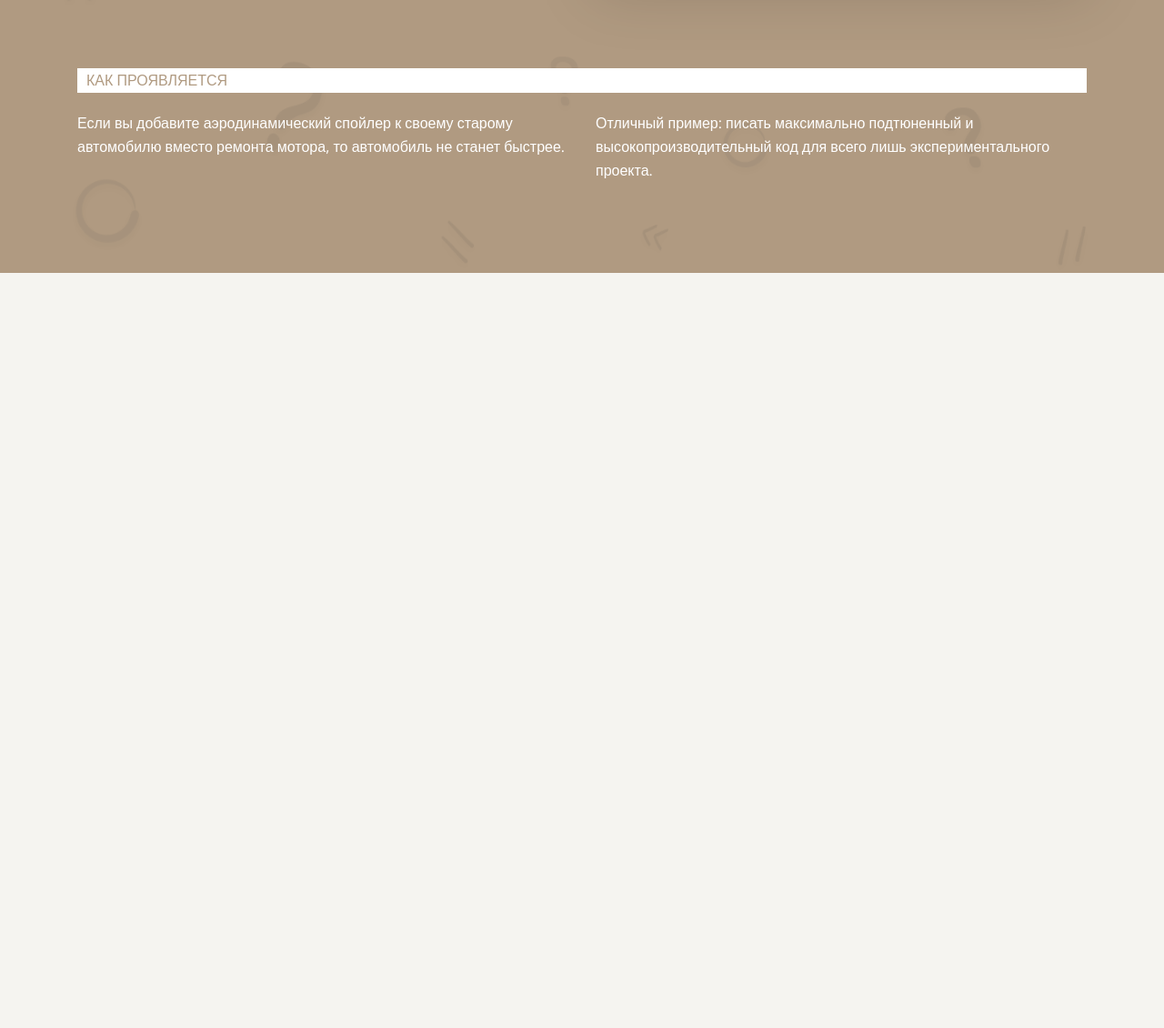
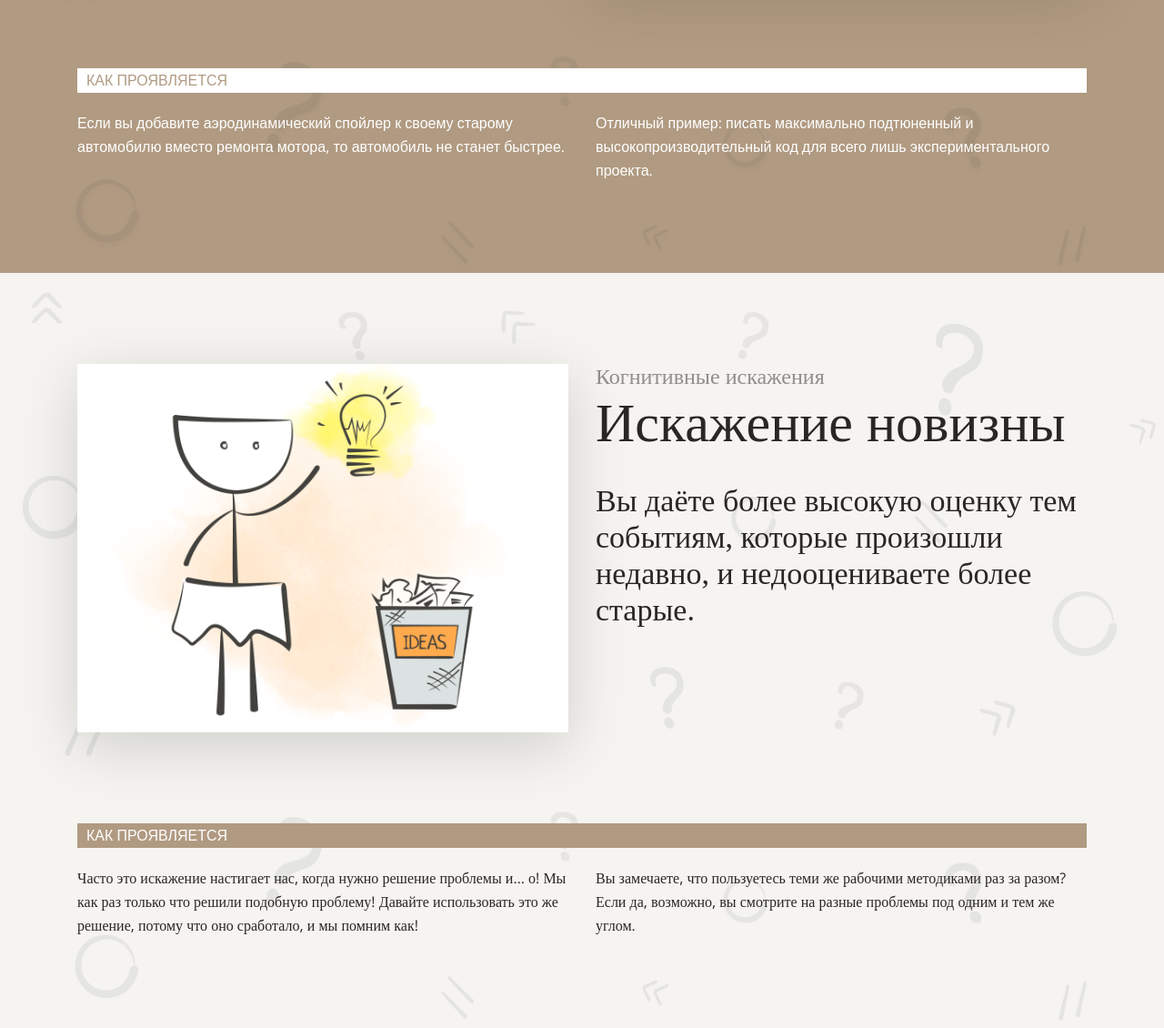
Before and after one commit to Prilea/layout-designer-project-lvl1, a website: page index.html in a window 1280 px wide. Shown: the part 4164-5294 px from the top of the page at 91% size. Before the commit the page ends 4464 px from the top, so only its background shows below. Drawn offline with nearby package versions, Linux system fonts and the light colour scheme; a web font is replaced by a local one.

Commit message:
added distortion-of-novelty block from 8th step

```diff
--- a/css/style.css
+++ b/css/style.css
@@ -335,3 +335,17 @@ z-index: 1;
     line-height: 26px;
     color: #fff;
 }
+#distortion-of-novelty {
+    padding: 100px 0;
+    position: relative;
+}
+.novelty_howAppear {
+    background-color: #B09A81;
+    color: #fff;
+}
+.novelty_text--white {
+    break-inside: avoid;
+    font-family: 'Open Sans';
+    line-height: 26px;
+    color: #2A2626;
+}
--- a/index.html
+++ b/index.html
@@ -113,9 +113,24 @@
                   <p class="optimization_text--brown">Отличный пример: писать максимально подтюненный и высокопроизводительный код для всего лишь экспериментального проекта.</p>
                 </div>
               </div>
-            </div>
+            </div> <!--premature-optimization-->
 
+            <div id="distortion-of-novelty" class="bg-image">
+              <div class="container">
+                <div class="column">
+                  <img class="novelty_img img_section" src="img/3.png" alt="">
+                  <div class="novelty__information information_box--white">
+                    <span class="information_name--white">Когнитивные искажения</span>
+                    <h2 class="information_heading--white">Искажение новизны</h2>
+                    <p class="information_text--white">Вы даёте более высокую оценку тем событиям, которые произошли недавно, и недооцениваете более старые.</p>
+                  </div>
+                  <h3 class="novelty_howAppear howAppear">Как проявляется</h3>
+                  <p class="novelty_text--white">Часто это искажение настигает нас, когда нужно решение проблемы и… о! Мы как раз только что решили подобную проблему! Давайте использовать это же решение, потому что оно сработало, и мы помним как!</p>
+                  <p class="novelty_text--white">Вы замечаете, что пользуетесь теми же рабочими методиками раз за разом? Если да, возможно, вы смотрите на разные проблемы под одним и тем же углом.</p>
+                </div>
 
+              </div>
+            </div> <!--distortion-of-novelty-->
         </main>
         <footer class="footer"></footer>
 
```
